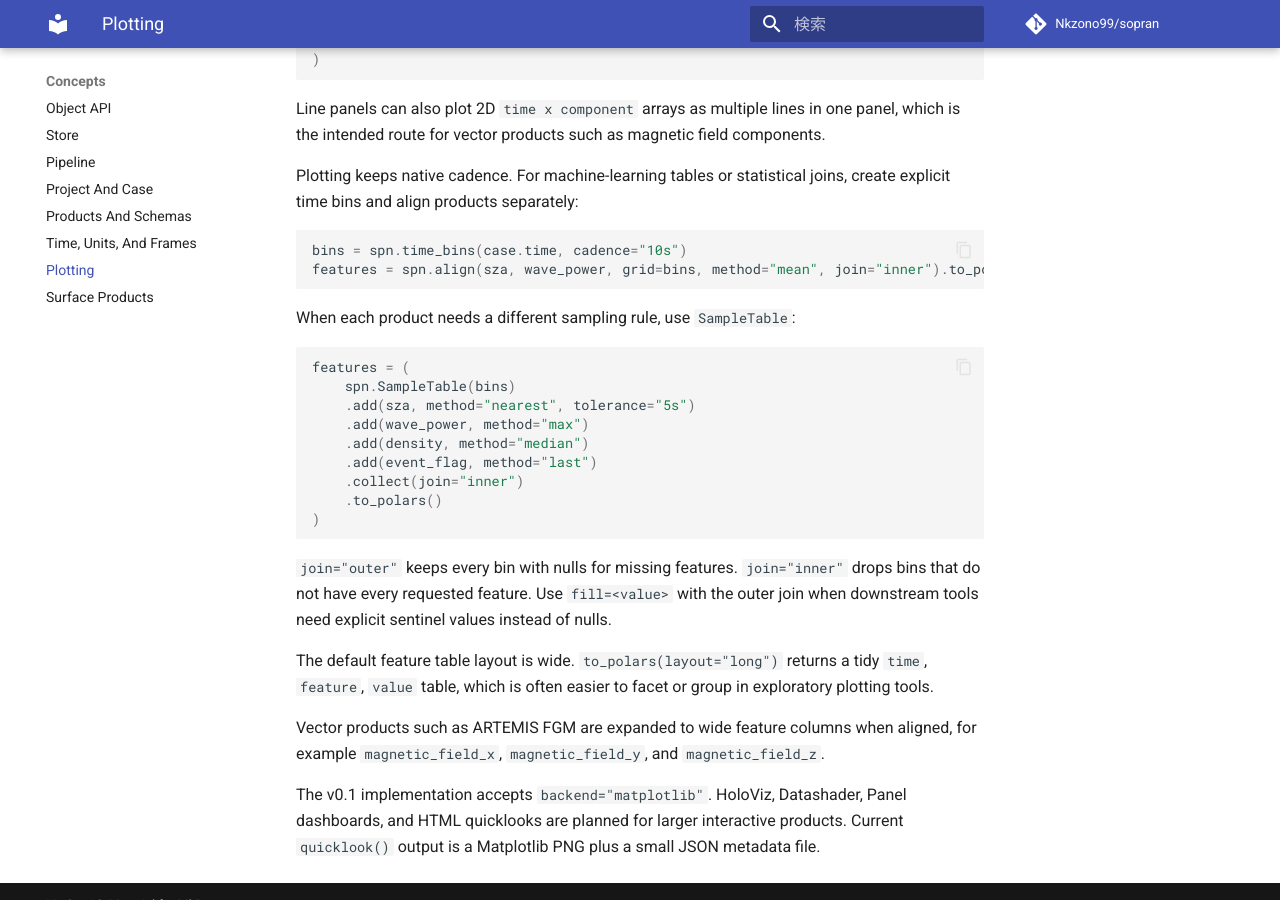
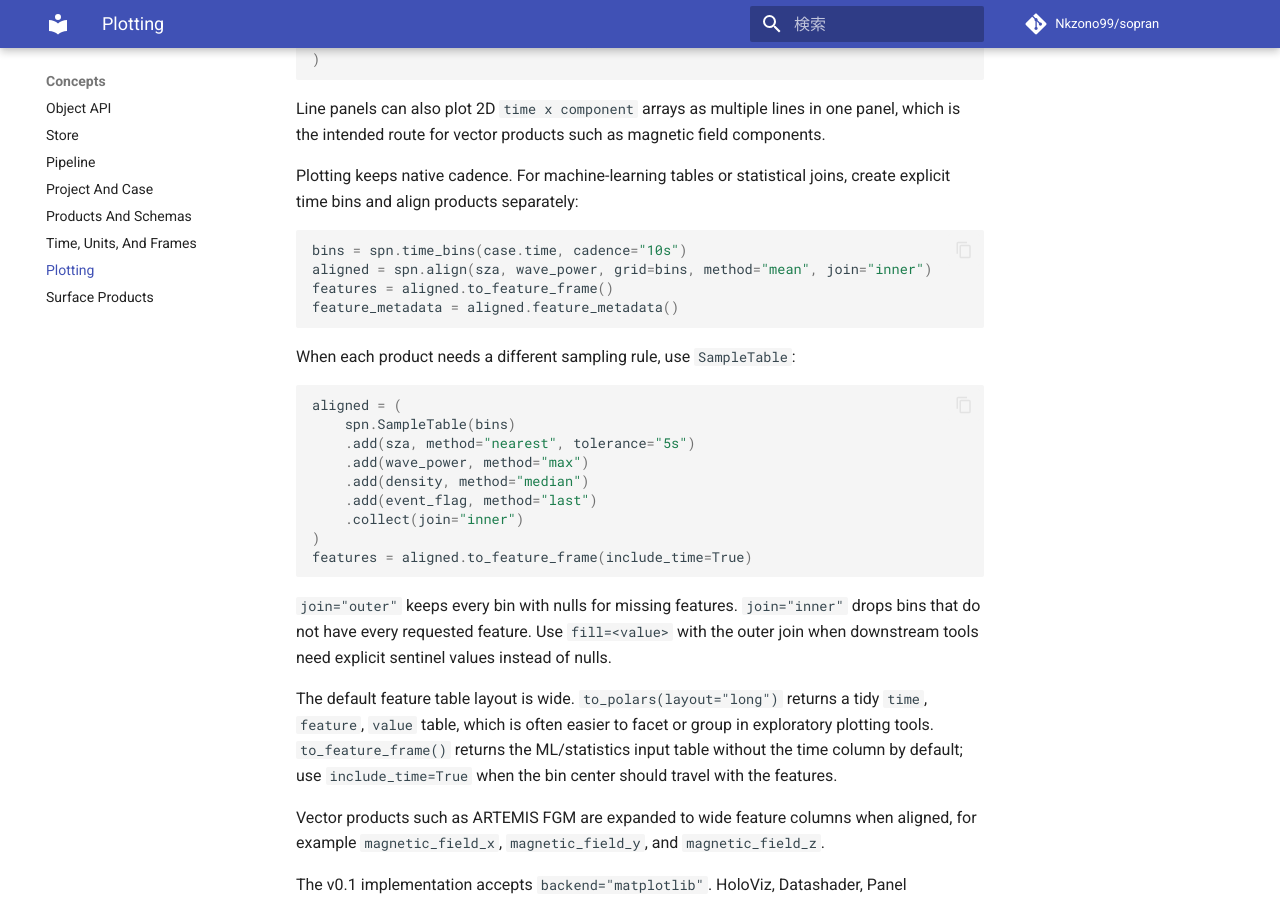
Before and after one commit to Nkzono99/sopran, an MkDocs documentation site: the page built from docs/concepts/plotting.md, in a window 1280 px wide and 900 px high, scrolled down 685 px. Built offline with MkDocs 1.6.1 and Material for MkDocs 9.7.7, drawn with Linux system fonts in a browser that asks for light colours; comment, search, counter and statistics services are not loaded.

Commit message:
Expose alignment feature frames for ML

````diff
--- a/docs/concepts/plotting.md
+++ b/docs/concepts/plotting.md
@@ -40,21 +40,23 @@ joins, create explicit time bins and align products separately:
 
 ```python
 bins = spn.time_bins(case.time, cadence="10s")
-features = spn.align(sza, wave_power, grid=bins, method="mean", join="inner").to_polars()
+aligned = spn.align(sza, wave_power, grid=bins, method="mean", join="inner")
+features = aligned.to_feature_frame()
+feature_metadata = aligned.feature_metadata()
 ```
 
 When each product needs a different sampling rule, use `SampleTable`:
 
 ```python
-features = (
+aligned = (
     spn.SampleTable(bins)
     .add(sza, method="nearest", tolerance="5s")
     .add(wave_power, method="max")
     .add(density, method="median")
     .add(event_flag, method="last")
     .collect(join="inner")
-    .to_polars()
 )
+features = aligned.to_feature_frame(include_time=True)
 ```
 
 `join="outer"` keeps every bin with nulls for missing features. `join="inner"`
@@ -65,6 +67,9 @@ nulls.
 The default feature table layout is wide. `to_polars(layout="long")` returns a
 tidy `time`, `feature`, `value` table, which is often easier to facet or group
 in exploratory plotting tools.
+`to_feature_frame()` returns the ML/statistics input table without the time
+column by default; use `include_time=True` when the bin center should travel
+with the features.
 
 Vector products such as ARTEMIS FGM are expanded to wide feature columns when
 aligned, for example `magnetic_field_x`, `magnetic_field_y`, and
````
Also changed, not shown: SPEC.md (+6 -2 lines), docs/concepts/time-units-frames.md (+8 -2 lines), 2 other files.
